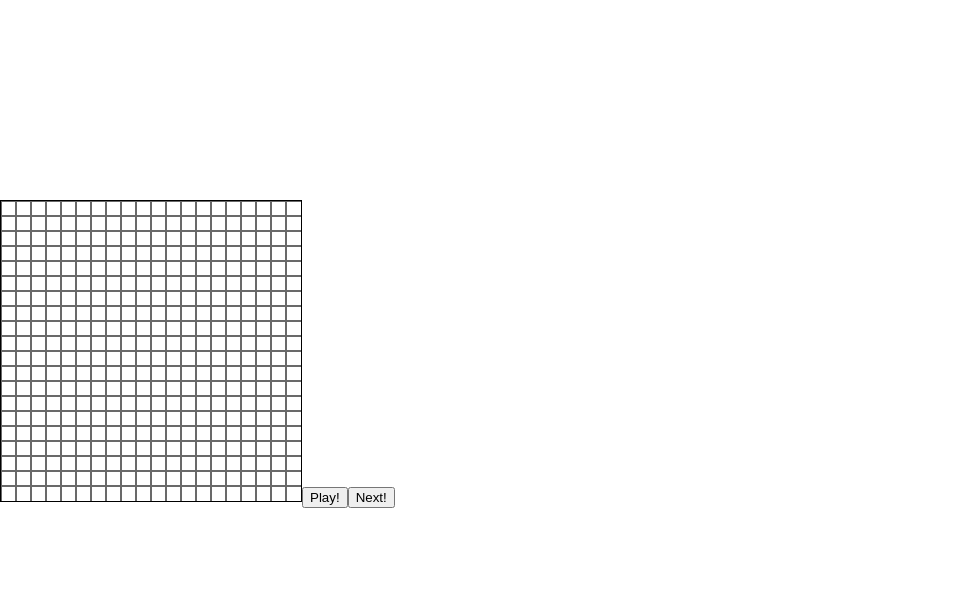
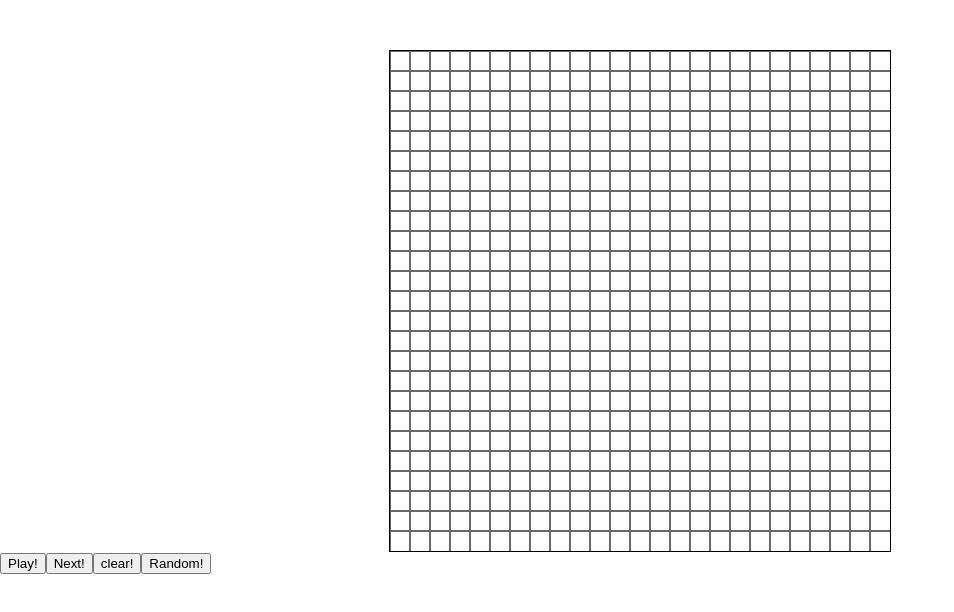
Before and after one commit to NandoTheessen/Convays-Game-of-Life, a React (Create React App) app in the folder src/: page / in a window 1280 px wide. Shown: the top 612 px of the page, without its empty margins (0-954 px from the left). Built offline with nearby package versions, Linux system fonts and the light colour scheme.

Commit message:
Add randomizer

```diff
--- a/src/src/App.js
+++ b/src/src/App.js
@@ -2,11 +2,11 @@ import React, { useState, useLayoutEffect, useRef } from 'react';
 import Life from './util/GameOfLife';
 
 const App = () => {
-  const game = new Life(0, 15, 300);
-  const width = 300;
-  const height = 300;
+  const [width, setWidth] = useState(500);
+  const [height, setHeight] = useState(500);
+  const [iterator, setIterator] = useState(20);
 
-  const [iterator, setIterator] = useState(15);
+  const game = new Life(0, 20, 500);
   const [shouldanimate, setShouldanimate] = useState(false);
   const [timestamp, setTimestamp] = useState(Date.now());
   const [currentGen, setCurrentGen] = useState(() => game.inializeGen());
@@ -37,16 +37,19 @@ const App = () => {
     ctx.stroke();
 
     if (shouldanimate) {
-      requestAnimationFrame(timestamp => animate(timestamp));
+      requestAnimationFrame(timestamp =>
+        setCurrentGen(() => game.nextGen(currentGen))
+      );
     }
   };
   const play = () => {
     setShouldanimate(!shouldanimate);
     setCurrentGen(() => game.nextGen(currentGen));
+    requestAnimationFrame(timestamp => animate(timestamp));
   };
   useLayoutEffect(
     () => {
-      setTimestamp(Date.now() - timestamp);
+      setTimestamp(() => timestamp + 30);
       let animationFrameId = requestAnimationFrame(() => {
         animate(timestamp);
       });
@@ -88,18 +91,34 @@ const App = () => {
     console.log('currentgen', currentGen);
     setCurrentGen(() => game.nextGen(currentGen));
   };
+  const clearGrid = () => {
+    const newgrid = game.clearGrid();
+    setCurrentGen(() => game.nextGen(newgrid));
+  };
+
+  const randomizeGrid = () => {
+    const newgrid = game.randomizeGrid();
+    setCurrentGen(() => game.nextGen(newgrid));
+  };
 
   return (
     <>
       <canvas
         ref={canvas}
-        style={{ border: '1px solid black', marginTop: '200px' }}
+        style={{
+          border: '1px solid black',
+          display: 'block',
+          margin: 'auto',
+          marginTop: '50px'
+        }}
         height={height}
         width={width}
         onClick={e => determinePosition(e)}
       />
       <button onClick={play}>{shouldanimate ? 'Stop!' : 'Play!'}</button>
       <button onClick={createNewGen}>Next!</button>
+      <button onClick={clearGrid}>clear!</button>
+      <button onClick={randomizeGrid}>Random!</button>
     </>
   );
 };
--- a/src/src/util/GameOfLife.js
+++ b/src/src/util/GameOfLife.js
@@ -14,8 +14,8 @@ class Life {
         let sum = 0;
         for (let r = -1, l = 1; r <= l; r++) {
           for (let c = -1, l = 1; c <= l; c++) {
-            let dx = (x + r) % 20;
-            let dy = (y + c) % 20;
+            let dx = (x + r) % currentGen.length;
+            let dy = (y + c) % currentGen.length;
             if (dx < 0 || dy < 0) continue;
             let cell = currentGen[dx][dy];
 
@@ -43,9 +43,10 @@ class Life {
     return newGen;
   };
   inializeGen = () => {
-    this.data = new Array(20).fill(0).map(x => new Array(20).fill(0));
+    const size = this.width / this.iterator;
+    this.data = new Array(size).fill(0).map(x => new Array(size).fill(0));
 
-    for (let x = 0, l = this.data.length; x < l; x++) {
+    for (let x = 0, l = size; x < l; x++) {
       for (let y = 0; y < l; y++) {
         this.data[x][y] = new Cell();
       }
@@ -53,15 +54,30 @@ class Life {
     return this.data;
   };
   clearGrid = () => {
-    this.data = new Array(20).fill(0).map(x => new Array(20).fill(0));
-    for (let x = 0, l = this.data.length; x < l; x++) {
+    const size = this.width / this.iterator;
+    this.data = new Array(size).fill(0).map(x => new Array(size).fill(0));
+    for (let x = 0, l = size; x < l; x++) {
       for (let y = 0; y < l; y++) {
         this.data[x][y] = new Cell();
       }
     }
     return this.data;
   };
-  generateGeneration = () => {};
+  randomizeGrid = () => {
+    const size = this.width / this.iterator;
+    this.clearGrid();
+    for (let x = 0, l = size; x < l; x++) {
+      for (let y = 0; y < l; y++) {
+        const alive = Math.round(Math.random());
+        console.log(alive);
+        if (alive) {
+          this.data[x][y].toggleState();
+          continue;
+        }
+      }
+    }
+    return this.data;
+  };
 }
 
 class Cell {
```
